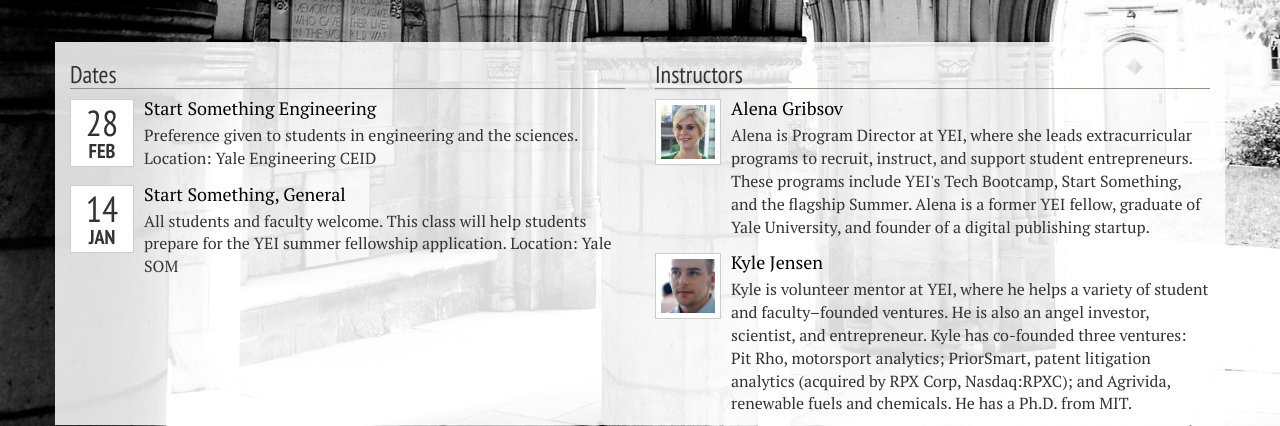
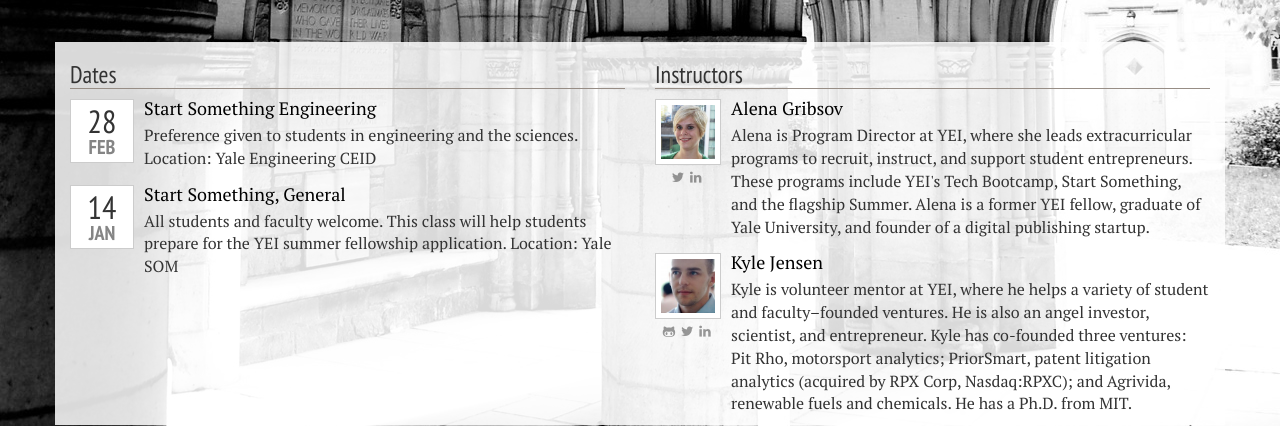
Before and after one commit to kljensen/start-something-website, a Flask app: page / in a window 1280 px wide. Shown: the part 471-897 px from the top of the page. Run offline with Flask 2, Linux system fonts and the light colour scheme; some libraries are stand-ins or nearby versions.

Commit message:
Add social links for instructors

```diff
--- a/static/css/main.css
+++ b/static/css/main.css
@@ -100,9 +100,18 @@ h4{
 }
 a.instructor{
 	border: solid 1px #ccc;
+	display:block;
 }
 img.instructor{
 	border: solid 5px white;
+}
+p.instructor-social{
+	text-align: center;
+}
+p.instructor-social a{
+	margin-right: 0.2em;
+	font-size: smaller;
+	color: rgba(51, 51, 51, 0.5);
 }
 
 /* Class dates, see http://line25.com/tutorials/how-to-create-a-cool-blog-post-date-icon-with-css */
@@ -116,15 +125,16 @@ img.instructor{
 	padding: 0;
 	margin: 0;
 	font-family: 'PT Sans Narrow', sans-serif;
-	font-size: 36px;
+	font-size: 32px;
 	line-height: 1;
 	text-align: center;
 }
 .date p span {
 	font-size: 20px;
-	font-weight: bold;
+	font-weight: 700;
 	text-transform: uppercase;
 	display: block;
+	color: rgba(51, 51, 51, 0.6);
 }
 
 /* Large devices, usually laptops and above */
--- a/templates/partials/instructors.html
+++ b/templates/partials/instructors.html
@@ -1,11 +1,23 @@
 <h3>Instructors</h3>
 <ul class="media-list">
   <li class="media">
-    <a class="pull-left instructor" href="http://www.linkedin.com/in/alenagribskov">
-      <img class="media-object instructor" src="/static/img/alena.png" alt="Alena Gribskov" width=64>
-    </a>
+    <div class="pull-left">
+      <a class="instructor" href="http://www.linkedin.com/in/alenagribskov">
+        <img class="media-object instructor" src="/static/img/alena.png" alt="Alena Gribskov" width=64>
+      </a>
+      <p class="instructor-social">
+        <a href="http://www.twitter.com/yeitweets">
+          <i class="fa fa-twitter"></i>
+        </a>
+        <a href="http://www.linkedin.com/in/alenagribskov/">
+          <i class="fa fa-linkedin"></i>
+        </a>
+      </p>
+    </div>
     <div class="media-body">
-      <h4 class="media-heading">Alena Gribsov</h4>
+      <h4 class="media-heading">
+        Alena Gribsov
+      </h4>
       Alena is Program Director at YEI, where she leads extracurricular programs to recruit, instruct, and support student entrepreneurs.
       These programs include YEI's Tech Bootcamp, Start Something,
       and the flagship Summer. Alena is a former YEI fellow, graduate
@@ -13,11 +25,27 @@
     </div>
   </li>
   <li class="media">
-    <a class="pull-left instructor" href="http://www.linkedin.com/in/kylelawrencejensen/">
-      <img class="media-object instructor" src="/static/img/kyle.png" alt="Kyle Jensen" width=64>
-    </a>
+    <div class="pull-left">
+
+      <a class="instructor" href="http://www.linkedin.com/in/kylelawrencejensen/">
+        <img class="media-object instructor" src="/static/img/kyle.png" alt="Kyle Jensen" width=64>
+      </a>
+      <p class="instructor-social">
+        <a href="http://www.github.com/kljensen">
+          <i class="fa fa-github-alt"></i>
+        </a>
+        <a href="http://www.twitter.com/datakyle">
+          <i class="fa fa-twitter"></i>
+        </a>
+        <a href="http://www.linkedin.com/in/kylelawrencejensen/">
+          <i class="fa fa-linkedin"></i>
+        </a>
+      </p>
+    </div>
     <div class="media-body">
-      <h4 class="media-heading">Kyle Jensen</h4>
+      <h4 class="media-heading">
+        Kyle Jensen
+      </h4>
       Kyle is volunteer mentor at YEI, where he helps a variety of
       student and faculty&ndash;founded ventures. He is also an
       angel investor, scientist, and entrepreneur.
```
